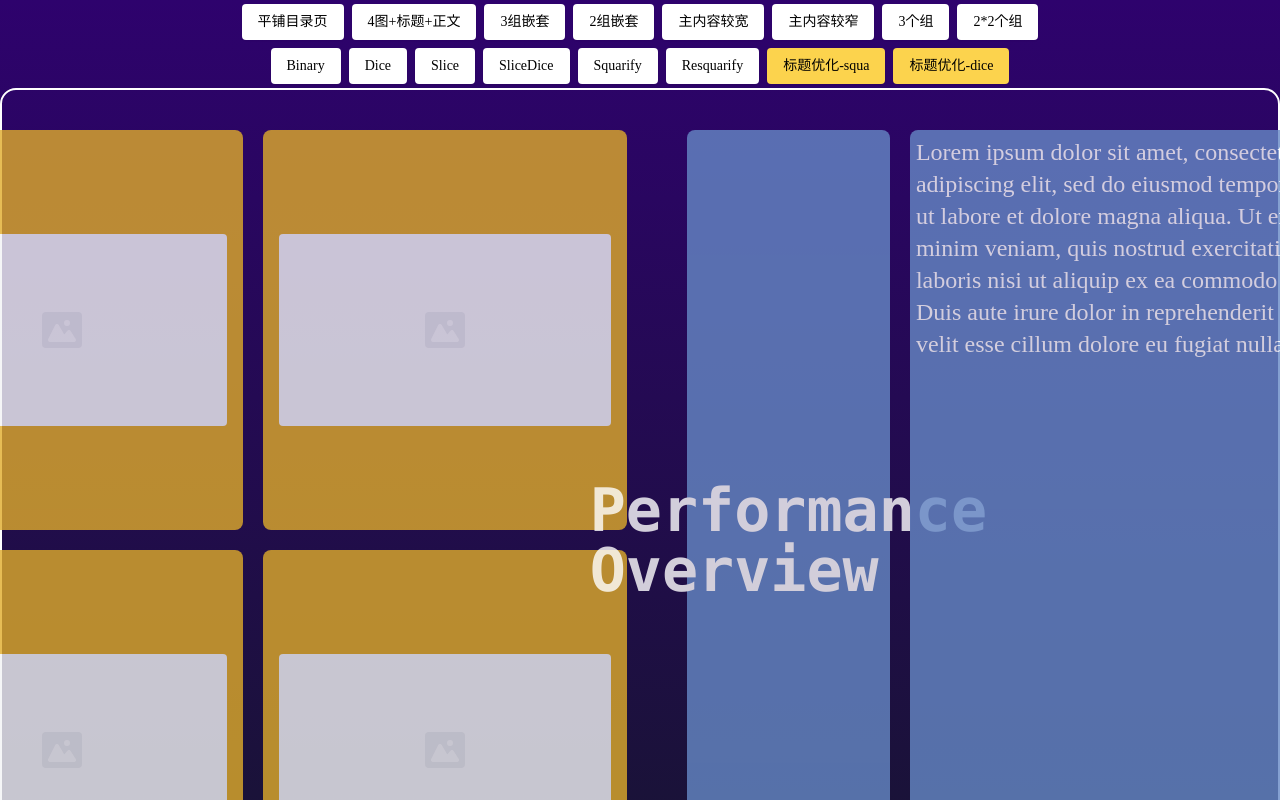
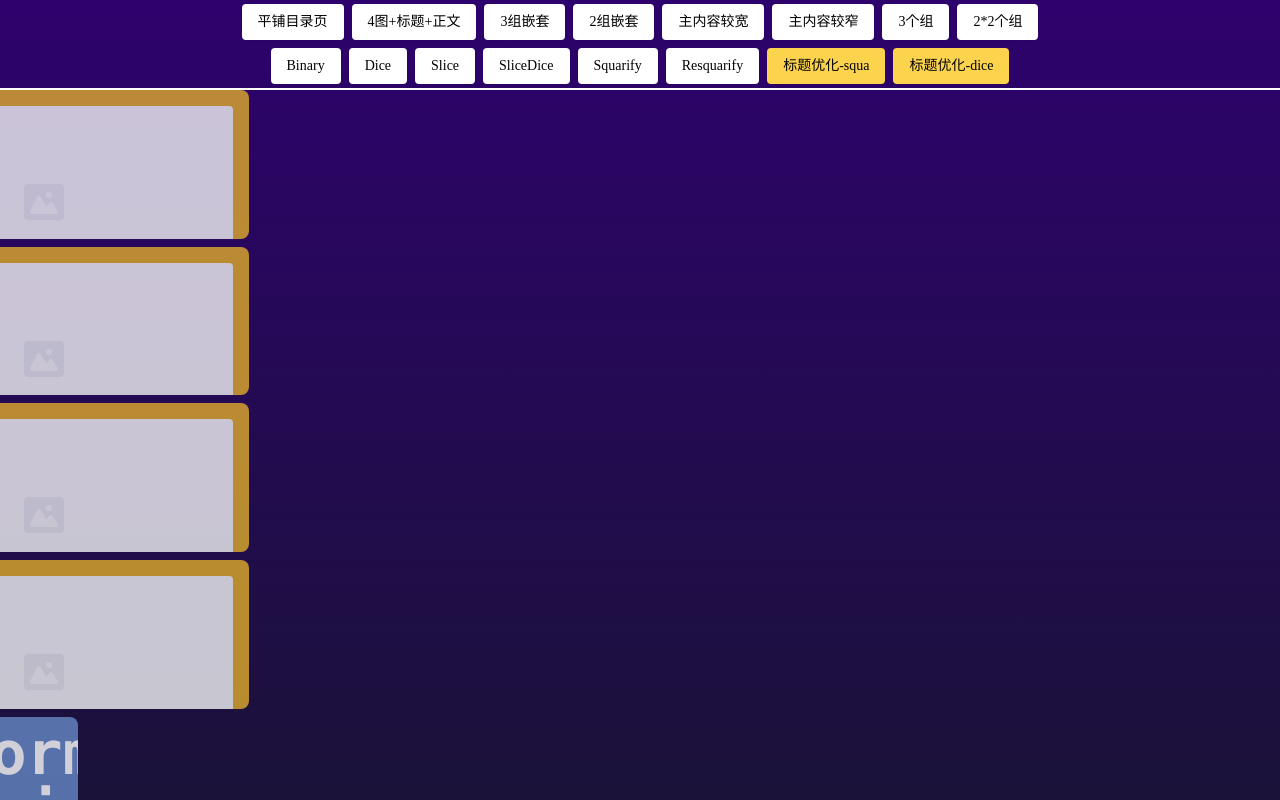
Before and after one commit to qiuqfang/treemap-layout, a Next.js app: page / in a window 1280 px wide. Both pictures are taken after a click on the button "4图+标题+正文". Shown: the top 800 px of the page. Built offline with nearby package versions, Linux system fonts and the light colour scheme.

Commit message:
feat: 集成react-resizable-panels

```diff
--- a/package.json
+++ b/package.json
@@ -16,6 +16,7 @@
     "next": "^14.0.3",
     "react": "18.2.0",
     "react-dom": "18.2.0",
+    "react-resizable-panels": "^0.0.63",
     "tailwind-merge": "^2.0.0",
     "zod": "^3.22.4"
   },
--- a/src/components/TreeMap.tsx
+++ b/src/components/TreeMap.tsx
@@ -3,12 +3,13 @@ import { type Tree } from "@/data/data1";
 import * as d3 from "d3";
 import { cn } from "@/lib/utils";
 import { ImagePlaceholder } from "./ImagePlaceholder";
+import { Panel, PanelGroup, PanelResizeHandle } from "react-resizable-panels";
 
 export type TileMethod = typeof d3.treemapSquarify | typeof d3.treemapSliceDice;
 
 type TreemapProps = {
-  width: number;
-  height: number;
+  width?: number;
+  height?: number;
   data: Tree;
   tile: TileMethod;
 };
@@ -44,79 +45,91 @@ export const Treemap = ({ width, height, data, tile }: TreemapProps) => {
     // TODO: padding can be set with theme
     const treeGenerator = d3
       .treemap<Tree>()
-      .size([width, height])
-      .padding(20)
+      .size([width!, height!])
+      // .padding(20)
       .tile(tile);
     return treeGenerator(hierarchy);
   }, [hierarchy, width, height]);
 
+  console.log(root.leaves());
   const allShapes = root.leaves().map((leaf, i) => {
     const parentName = leaf.parent?.data.name;
     const width = leaf.x1 - leaf.x0;
     const height = leaf.y1 - leaf.y0;
+    const widthBfb = (width / leaf.x1) * 100;
+    const heightBfb = (height / leaf.x1) * 100;
 
     // 动态值仍需使用内联样式
     const dynamicStyles = {
-      left: `${leaf.x0}px`,
-      top: `${leaf.y0}px`,
+      // left: `${leaf.x0}px`,
+      // top: `${leaf.y0}px`,
       width: `${width}px`,
       height: `${height}px`,
+      flex: `${widthBfb} 1 0px`,
+      // width: `${width}px`,
+      // height: `${height}px`,
       backgroundColor: colorScale(parentName ?? ""),
     };
 
     if (leaf.data.name === "图片") {
       return (
-        <div
+        <>
+          <Panel
             key={leaf.id}
             style={dynamicStyles}
             className={cn(
-            "absolute box-border flex items-center justify-center rounded-lg p-4 opacity-80 transition-opacity duration-200 hover:opacity-100",
+              "box-border rounded-lg p-4 opacity-80 transition-opacity duration-200 hover:opacity-100",
               { "opacity-5 hover:opacity-5": leaf.data.name.length === 0 },
-            { "flex justify-center": leaf.data.name.length <= 2 },
             )}
           >
             <ImagePlaceholder />
-        </div>
+          </Panel>
+          <PanelResizeHandle className="h-2" />
+        </>
       );
     } else if (leaf.data.label && leaf.data.label === "title") {
       return (
-        <div
+        <>
+          <Panel
             key={leaf.id}
             style={dynamicStyles}
             className={cn(
-            "absolute box-border flex items-center justify-center rounded-lg p-1.5 opacity-80 transition-opacity duration-200 hover:opacity-100",
+              "box-border rounded-lg p-1.5 opacity-80 transition-opacity duration-200 hover:opacity-100",
               { "opacity-5 hover:opacity-5": leaf.data.name.length === 0 },
-            { "flex justify-center": leaf.data.name.length <= 2 },
             )}
           >
             <div className={cn("font-mono text-6xl font-bold text-white")}>
               {leaf.data.name}
             </div>
-        </div>
+          </Panel>
+          <PanelResizeHandle className="h-2" />
+        </>
       );
     } else {
       return (
-        <div
+        <>
+          <Panel
             key={leaf.id}
             style={dynamicStyles}
             className={cn(
-            "absolute box-border flex items-start justify-between rounded-lg p-1.5 opacity-80 transition-opacity duration-200 hover:opacity-100",
+              "box-border rounded-lg p-1.5 opacity-80 transition-opacity duration-200 hover:opacity-100",
               { "opacity-5 hover:opacity-5": leaf.data.name.length === 0 },
-            { "flex justify-center": leaf.data.name.length <= 2 },
             )}
           >
             <div className={cn("text-2xl text-white")}>{leaf.data.name}</div>
-        </div>
+          </Panel>
+          <PanelResizeHandle className="h-2" />
+        </>
       );
     }
   });
 
   return (
-    <div
-      className="relative"
+    <PanelGroup
+      direction="vertical"
       style={containerStyle} // 应用内联样式来设置宽度和高度
     >
       {allShapes}
-    </div>
+    </PanelGroup>
   );
 };
--- a/src/pages/index.tsx
+++ b/src/pages/index.tsx
@@ -82,7 +82,7 @@ export default function Home() {
             </button>
           ))}
         </div>
-        <div className="container flex flex-col items-center justify-center gap-2 rounded-2xl border-2 border-white px-4">
+        <div className="flex flex-col items-center justify-center gap-2 rounded-2xl border-2 border-white">
           <Treemap
             data={selectedTestCase}
             width={1600}
```
Also changed, not shown: 1 other file (tests, documents, lock files or other folders). Lines whose indentation alone changed are shown as unchanged.
